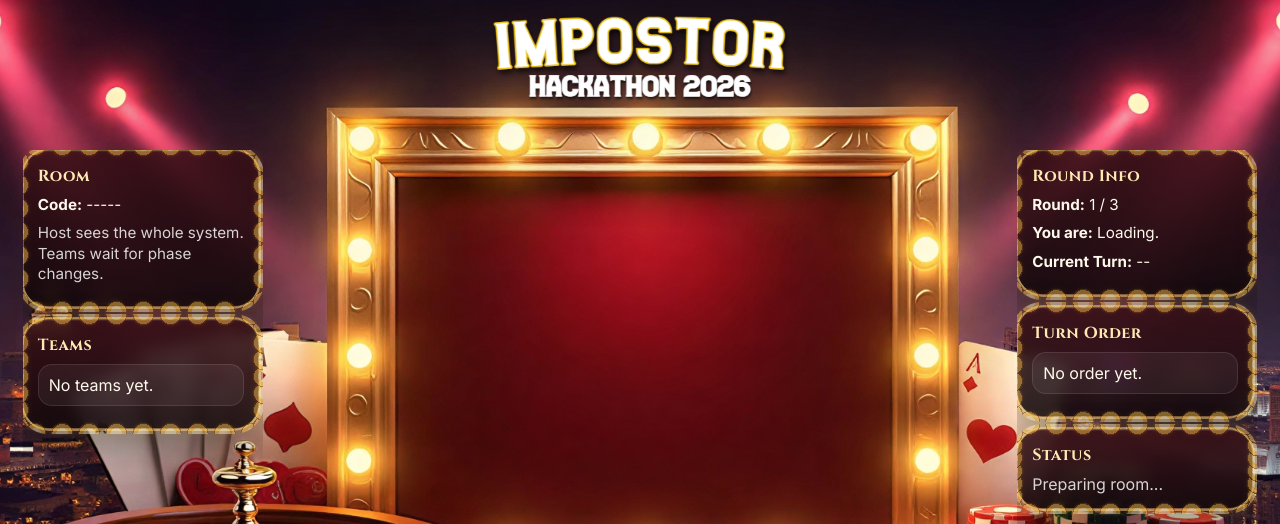
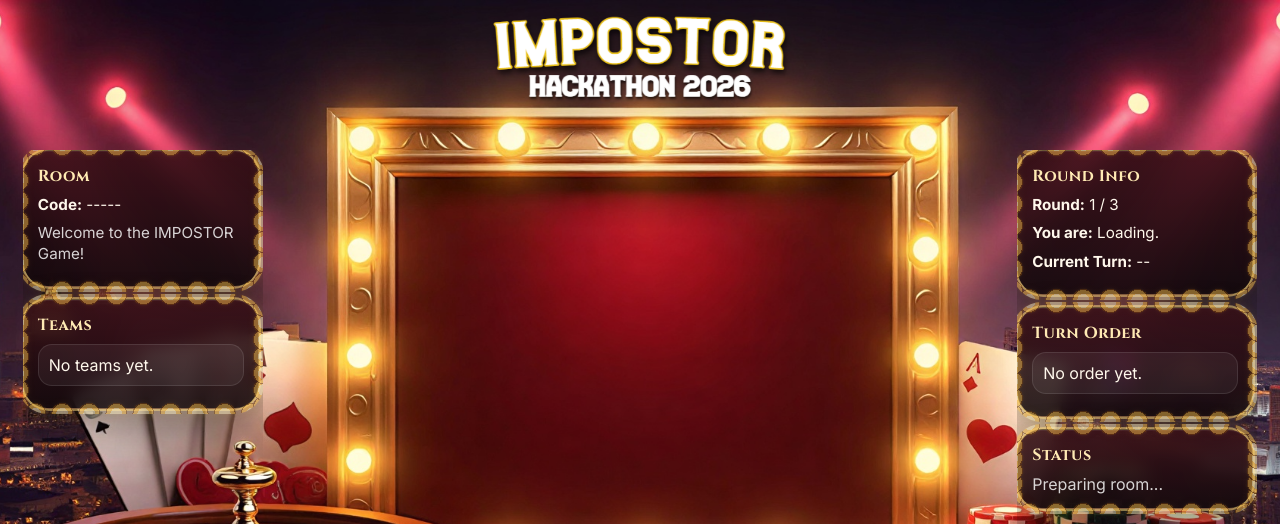
Before and after one commit to Sinnickle/impostor-game, a Flask app: page /game in a window 1280 px wide. Shown: the top 524 px of the page. Run offline with Flask 3, Linux system fonts and the light colour scheme; some libraries are stand-ins or nearby versions.

Commit message:
added new feature

```diff
--- a/templates/game.html
+++ b/templates/game.html
@@ -927,7 +927,7 @@
             <div class="card bulb-card">
                 <h3>Room</h3>
                 <p><strong>Code:</strong> <span id="roomCodeText">-----</span></p>
-                <p class="muted">Host sees the whole system. Teams wait for phase changes.</p>
+                <p class="muted">Welcome to the IMPOSTOR Game!</p>
             </div>
 
             <div class="card bulb-card">
@@ -1079,7 +1079,7 @@
             PLAYER BG MUSIC VOLUME
             Change this number whenever you want.
         */
-        const PLAYER_BG_MUSIC_VOLUME = 0.18;
+        const PLAYER_BG_MUSIC_VOLUME = 0.09;
 
         const params = new URLSearchParams(window.location.search);
         const code = (params.get("code") || localStorage.getItem("code") || "").trim().toUpperCase();
```
